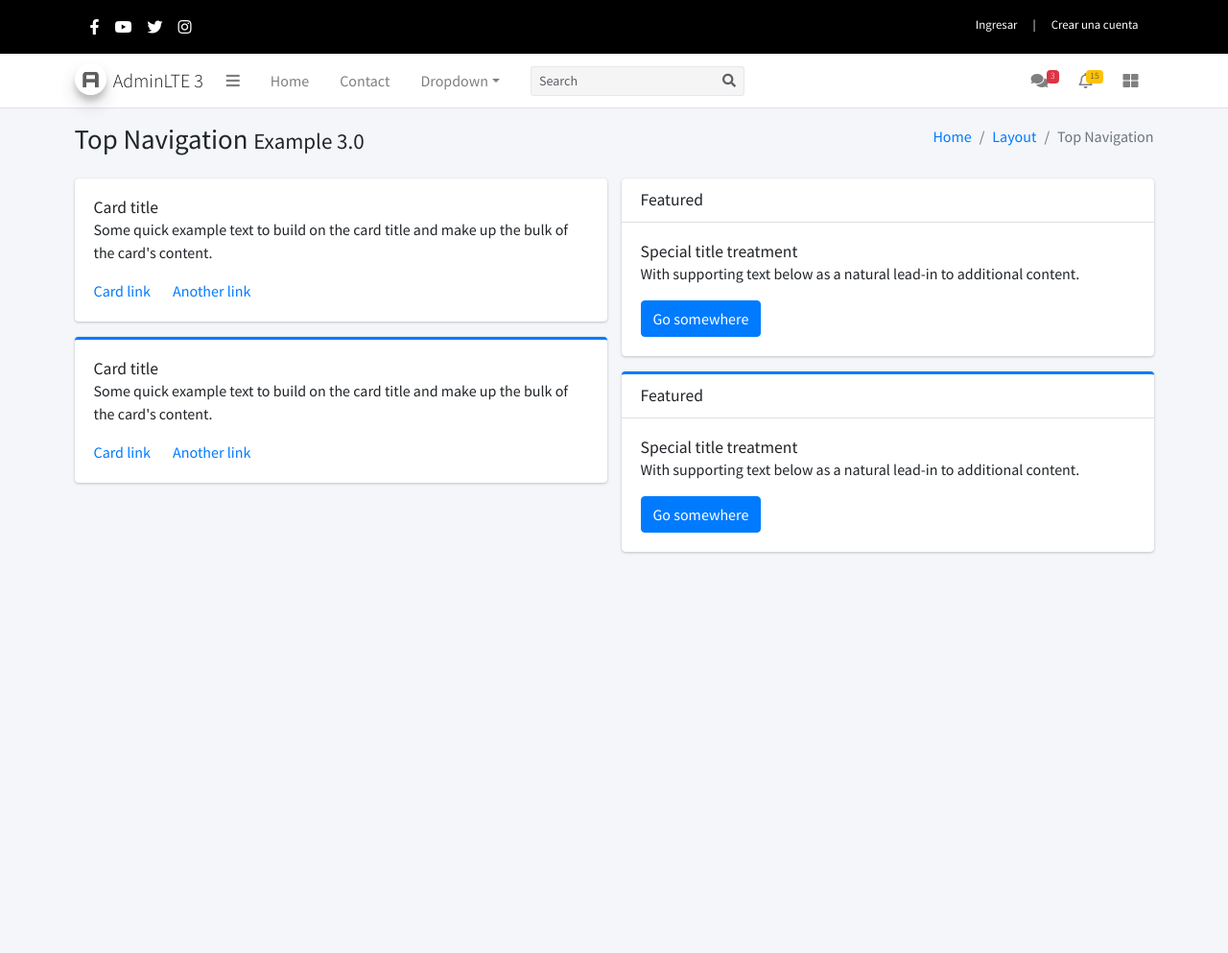
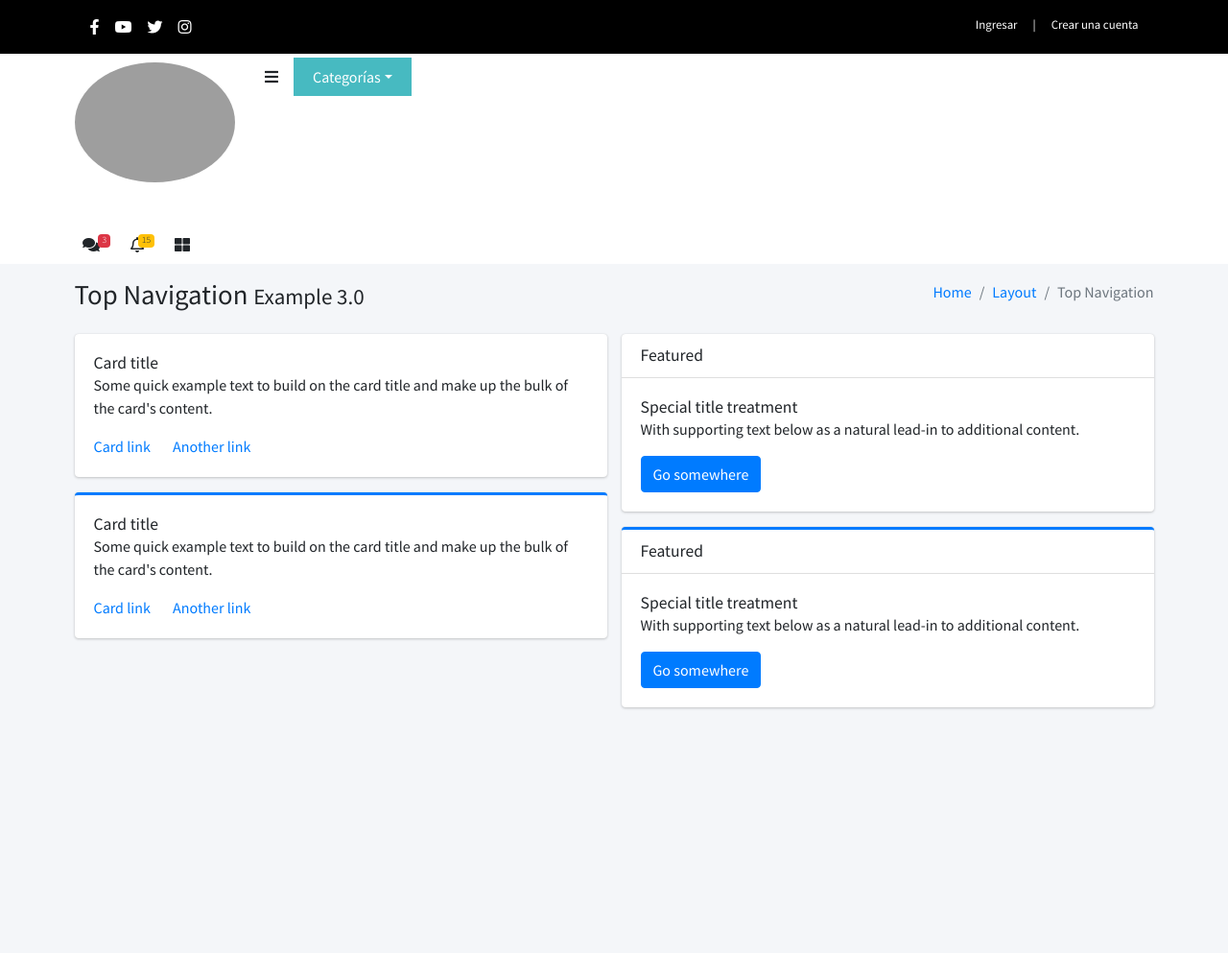
Before and after one commit to tavo1477/ecommerce, a PHP site: page / in a window 1280 px wide. Shown: the top 993 px of the page at 96% size. Run offline with PHP 8.4, Linux system fonts and the light colour scheme; some libraries are stand-ins or nearby versions; grey boxes are pictures that could not be loaded.

Commit message:
Creando el menú y el botón de categorías

```diff
--- a/web/views/modules/navbar.php
+++ b/web/views/modules/navbar.php
@@ -1,38 +1,36 @@
 <!-- Navbar -->
-  <nav class="main-header navbar navbar-expand-md navbar-light navbar-white">
 
-    <div class="container">
-      <a href="<?php echo $path ?>views/assets/index3.html" class="navbar-brand">
-        <img src="<?php echo $path ?>views/assets/img/adminlte/AdminLTELogo.png" alt="AdminLTE Logo" class="brand-image img-circle elevation-3" style="opacity: .8">
-        <span class="brand-text font-weight-light">AdminLTE 3</span>
-      </a>
+<div class="container">
 
-      <button class="navbar-toggler order-1" type="button" data-toggle="collapse" data-target="#navbarCollapse" aria-controls="navbarCollapse" aria-expanded="false" aria-label="Toggle navigation">
-        <span class="navbar-toggler-icon"></span>
-      </button>
+    <div class="row">
 
-      <div class="collapse navbar-collapse order-3" id="navbarCollapse">
-        <!-- Left navbar links -->
-        <ul class="navbar-nav">
-          <li class="nav-item">
-            <a class="nav-link" data-widget="pushmenu" href="#" role="button"><i class="fas fa-bars"></i></a>
-          </li>
-          <li class="nav-item">
-            <a href="#" class="nav-link">Home</a>
-          </li>
-          <li class="nav-item">
-            <a href="#" class="nav-link">Contact</a>
-          </li>
-          <li class="nav-item dropdown">
-            <a id="dropdownSubMenu1" href="#" data-toggle="dropdown" aria-haspopup="true" aria-expanded="false" class="nav-link dropdown-toggle">Dropdown</a>
+      <div class="col-12 col-lg-2 mt-1">
+
+        <div class="d-flex justify-content-center">
+
+          <a href="<?php echo $path ?>views/assets/index3.html" class="navbar-brand">
+
+            <img src="<?php echo $path ?>views/assets/img/template/Logo.png" alt="Logo ecommerce" class="brand-image img-circle img-fluid py-3 px-5 p-lg-0 pe-lg-3">
+
+          </a>
+
+        </div>
+
+      </div>
+
+      <div class="col-12 col-lg-7 col-xl-8 mt-1 px-3 px-lg-0">
+
+        <a class="nav-link float-start" data-widget="pushmenu" href="#" role="button"><i class="fas fa-bars"></i></a>
+
+        <div class="dropdown px-1 float-start" style="background: #47BAC1; color: white;">
+
+            <a id="dropdownSubMenu1" href="#" data-bs-toggle="dropdown" aria-haspopup="true" aria-expanded="false" class="nav-link dropdown-toggle">Categorías</a>
+
             <ul aria-labelledby="dropdownSubMenu1" class="dropdown-menu border-0 shadow">
-              <li><a href="#" class="dropdown-item">Some action </a></li>
-              <li><a href="#" class="dropdown-item">Some other action</a></li>
-
-              <li class="dropdown-divider"></li>
 
               <!-- Level two dropdown-->
               <li class="dropdown-submenu dropdown-hover">
+
                 <a id="dropdownSubMenu2" href="#" role="button" data-toggle="dropdown" aria-haspopup="true" aria-expanded="false" class="dropdown-item dropdown-toggle">Hover for action</a>
                 <ul aria-labelledby="dropdownSubMenu2" class="dropdown-menu border-0 shadow">
                   <li>
@@ -55,7 +53,36 @@
               </li>
               <!-- End Level two -->
             </ul>
+
+          </div>
+
+      </div>
+
+      <div class="col-12 col-lg-3 col-xl-2 mt-1 px-3 px-lg-0">
+
+
+
+      </div>
+
+
+
+      <button class="navbar-toggler order-1" type="button" data-toggle="collapse" data-target="#navbarCollapse" aria-controls="navbarCollapse" aria-expanded="false" aria-label="Toggle navigation">
+        <span class="navbar-toggler-icon"></span>
+      </button>
+
+      <div class="collapse navbar-collapse order-3" id="navbarCollapse">
+        <!-- Left navbar links -->
+        <ul class="navbar-nav">
+          <li class="nav-item">
+            <a class="nav-link" data-widget="pushmenu" href="#" role="button"><i class="fas fa-bars"></i></a>
           </li>
+          <li class="nav-item">
+            <a href="#" class="nav-link">Home</a>
+          </li>
+          <li class="nav-item">
+            <a href="#" class="nav-link">Contact</a>
+          </li>
+
         </ul>
 
         <!-- SEARCH FORM -->
@@ -164,6 +191,9 @@
           </a>
         </li>
       </ul>
-    </div>
-  </nav>
+
+  </div>
+
+</div>
+
   <!-- /.navbar -->
```
